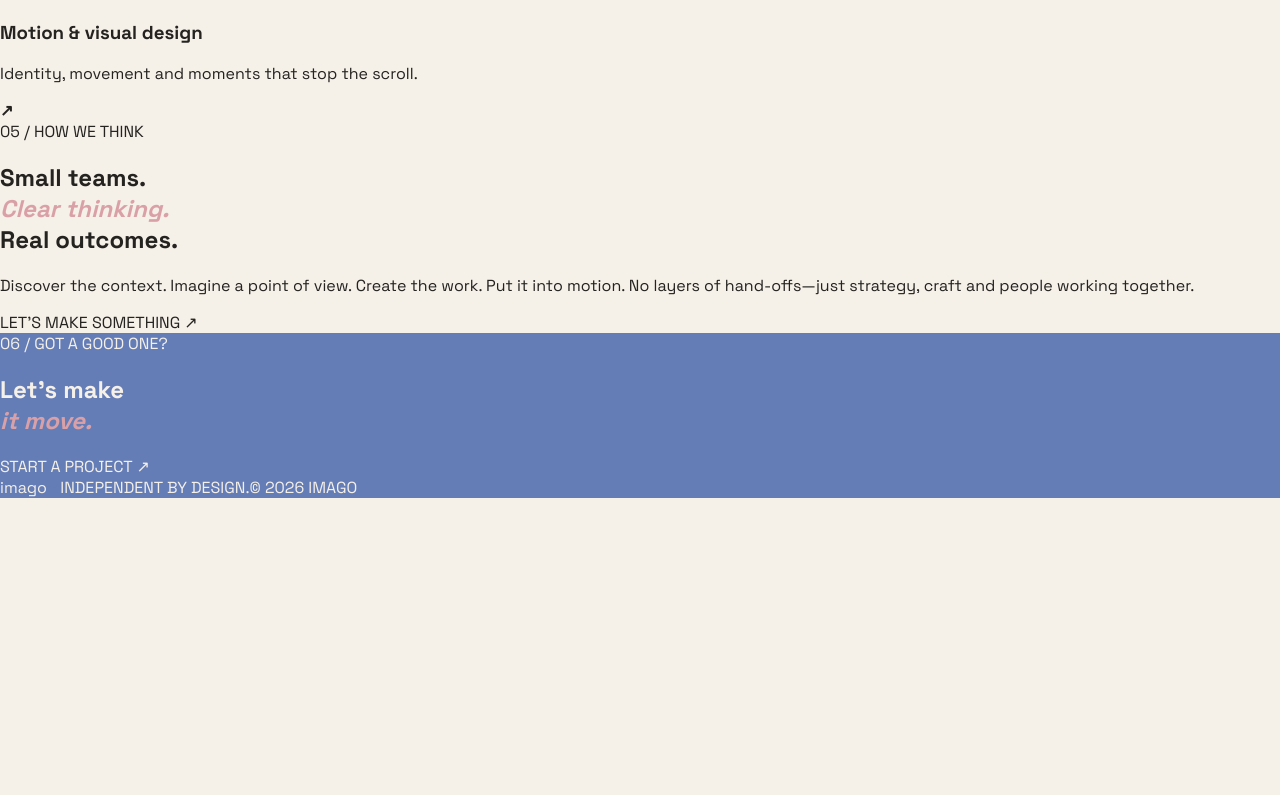
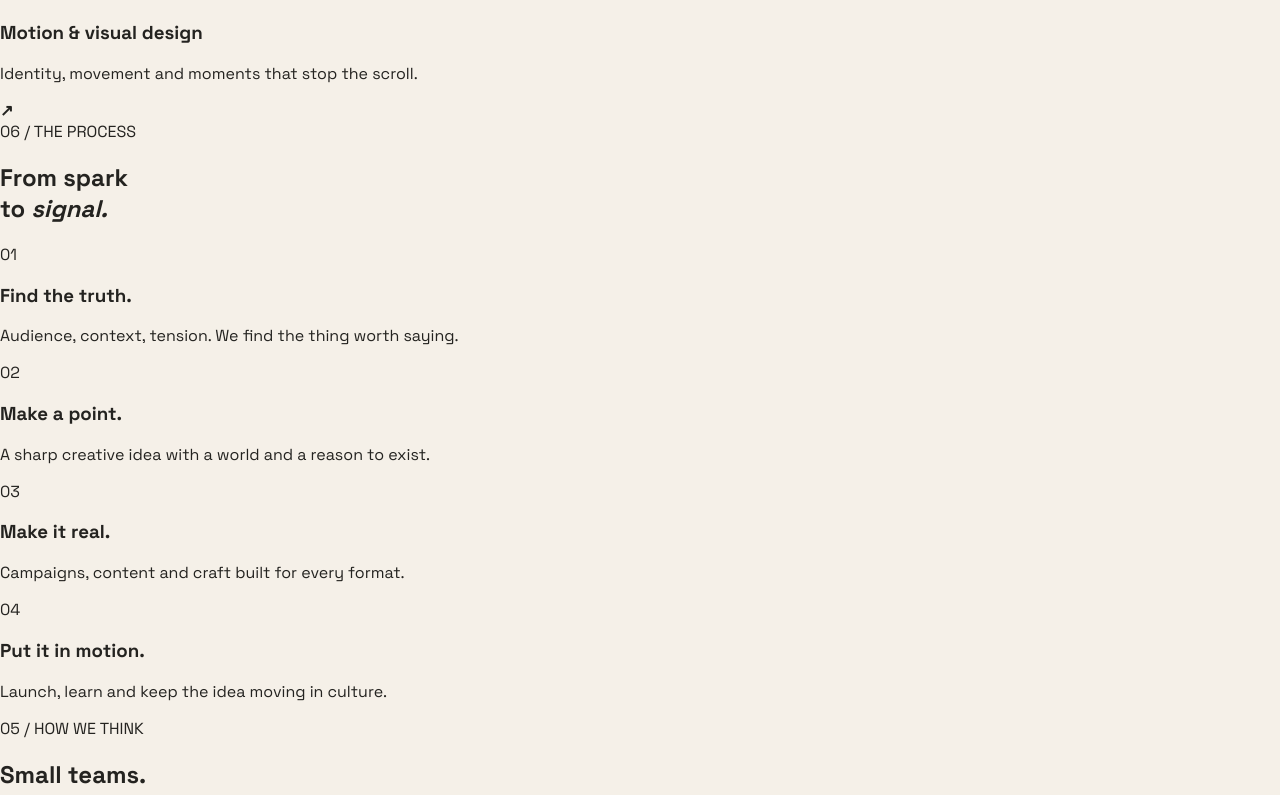
Before and after one commit to Romil-imago/imago, a Next.js app: page / in a window 1280 px wide. Shown: the part 2423-3218 px from the top of the page. Before the commit the page ends 2921 px from the top, so only its background shows below. Built offline with nearby package versions, Linux system fonts and the light colour scheme; no server answers.

Commit message:
Add four-stage creative process to IMAGO homepage

```diff
--- a/app/page.tsx
+++ b/app/page.tsx
@@ -11,5 +11,6 @@ return <main className="imago"><header className="in-nav"><Link href="/" classNa
 <section className="in-work" id="work"><div className="in-section-head"><div className="in-label">02 / THE PLAYGROUND</div><p>Ideas, out in the wild.</p></div><div className="in-projects">{work.map(([n,t,d,c],i)=><article className={"in-project "+c} key={n}><div className="in-project-art"><span>{n}</span><div className="in-art-core"/><b>↗</b></div><div className="in-project-meta"><h3>{t}</h3><span>{d}</span></div></article>)}</div><p className="in-work-note">CONCEPTS & SELF-INITIATED STUDIES · NOT CLIENT CASE STUDIES</p></section>
 <section className="in-social"><div className="in-label">03 / MADE FOR THE FEED. BUILT FOR REAL LIFE.</div><div className="in-social-wall"><div>STOP<br/>THE <i>SCROLL.</i><small>9:16 / IMAGO</small></div><div>GOOD<br/>IDEAS<br/>TRAVEL.<small>LOOP / 001</small></div><div>MAKE<br/><i>NOISE.</i><small>VISUAL STUDY</small></div></div><p>Fast formats. Full-sized ideas. Creative built for the places culture actually happens.</p></section>
 <section className="in-services" id="services"><div className="in-section-head"><div className="in-label">04 / WHAT WE MAKE</div><p>From a spark to a scene.</p></div><div className="in-service-list">{services.map(([n,t,d])=><article key={n}><span>{n}</span><div><h3>{t}</h3><p>{d}</p></div><b>↗</b></article>)}</div></section>
+<section className="in-process"><div className="in-label">06 / THE PROCESS</div><h2>From spark<br/>to <em>signal.</em></h2><div className="in-process-steps"><article><span>01</span><h3>Find the truth.</h3><p>Audience, context, tension. We find the thing worth saying.</p></article><article><span>02</span><h3>Make a point.</h3><p>A sharp creative idea with a world and a reason to exist.</p></article><article><span>03</span><h3>Make it real.</h3><p>Campaigns, content and craft built for every format.</p></article><article><span>04</span><h3>Put it in motion.</h3><p>Launch, learn and keep the idea moving in culture.</p></article></div></section>
 <section className="in-approach"><div className="in-label">05 / HOW WE THINK</div><h2>Small teams.<br/><em>Clear thinking.</em><br/>Real outcomes.</h2><div className="in-approach-copy"><p>Discover the context. Imagine a point of view. Create the work. Put it into motion. No layers of hand-offs—just strategy, craft and people working together.</p><a href="#contact">LET'S MAKE SOMETHING ↗</a></div></section>
-<section className="in-contact" id="contact"><div className="in-label">06 / GOT A GOOD ONE?</div><h2>Let's make<br/><em>it move.</em></h2><a className="in-contact-link" href="mailto:inquiries.imago@gmail.com">START A PROJECT ↗</a><footer><Link href="/" className="in-logo">imago<span>✳</span></Link><span>INDEPENDENT BY DESIGN.</span><span>© 2026 IMAGO</span></footer></section></main>}
+<section className="in-contact" id="contact"><div className="in-label">07 / GOT A GOOD ONE?</div><h2>Let's make<br/><em>it move.</em></h2><a className="in-contact-link" href="mailto:inquiries.imago@gmail.com">START A PROJECT ↗</a><footer><Link href="/" className="in-logo">imago<span>✳</span></Link><span>INDEPENDENT BY DESIGN.</span><span>© 2026 IMAGO</span></footer></section></main>}
```
